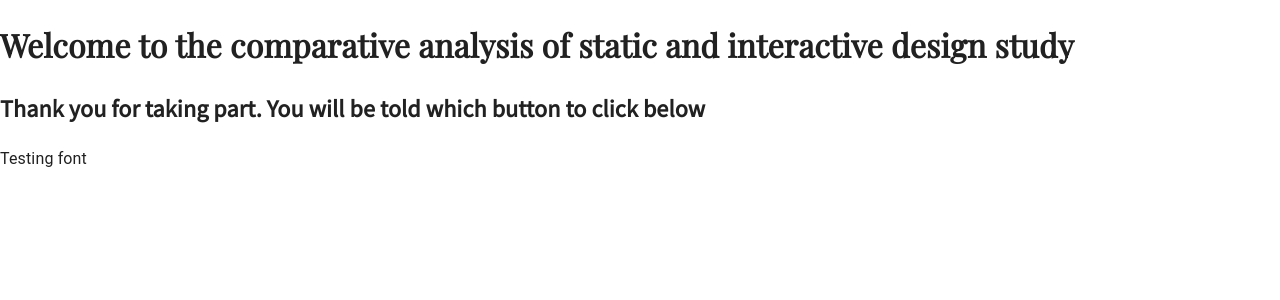
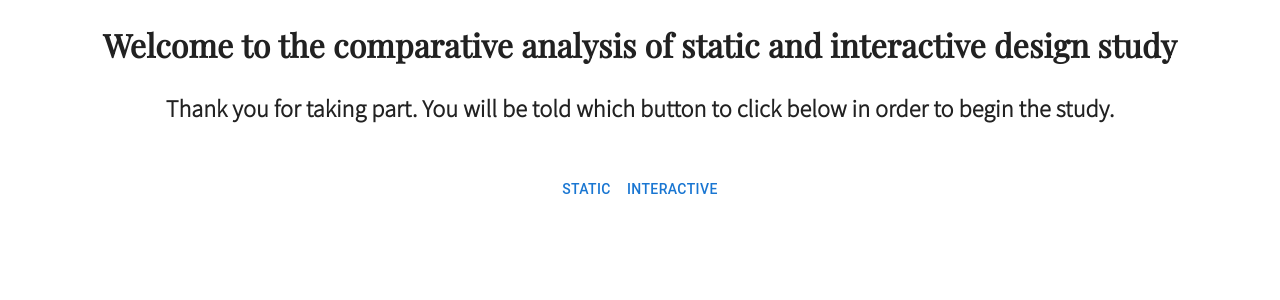
Before and after one commit to IADT-projects/y4-project-jade-r-k, a React (Create React App) app: page / in a window 1280 px wide. Shown: the top 300 px of the page. Built offline with nearby package versions, Linux system fonts and the light colour scheme; no server answers.

Commit message:
Css for index

```diff
--- a/src/css/App.css
+++ b/src/css/App.css
@@ -1,2 +1,14 @@
-.f1 { font-family: "Playfair Display", serif !important; }
-.f2 { font-family: "Source Sans Pro", sans-serif !important; }
+.f1 {
+    font-family: "Playfair Display", serif !important;
+}
+
+.f2 {
+    font-family: "Source Sans Pro", sans-serif !important;
+}
+
+.center-text {
+    text-align: center;
+}
+.center {
+    align-self: center;
+}
--- a/src/index.js
+++ b/src/index.js
@@ -7,7 +7,7 @@ import './css/App.css';
 
 //fonts
 import '@fontsource/playfair-display';
-import '@fontsource/source-sans-pro';
+import '@fontsource/source-sans-pro/300.css';
 
 const root = ReactDOM.createRoot(document.getElementById('root'));
 root.render(
--- a/src/pages/Home.js
+++ b/src/pages/Home.js
@@ -1,5 +1,6 @@
 import axios from '../config';
 import { useState, useEffect } from 'react';
+import { Button } from '@mui/material';
 
 const Home = () => {
     const [artworks, setArtworks ] = useState(null);
@@ -16,9 +17,13 @@ const Home = () => {
     });
     return (
         <>
-        <h1 className="f1">Welcome to the comparative analysis of static and interactive design study</h1>
-        <h2 className="f2">Thank you for taking part. You will be told which button to click below</h2>
-        <p>Testing font</p>
+        <h1 className="f1 center-text">Welcome to the comparative analysis of static and interactive design study</h1>
+        <h2 className="f2 center-text">Thank you for taking part. You will be told which button to click below in order to begin the study.</h2>
+        <br></br>
+        <div className='center-text'>
+        <Button>Static</Button>
+        <Button>Interactive</Button>
+        </div>
         </>
     );
 };
```
